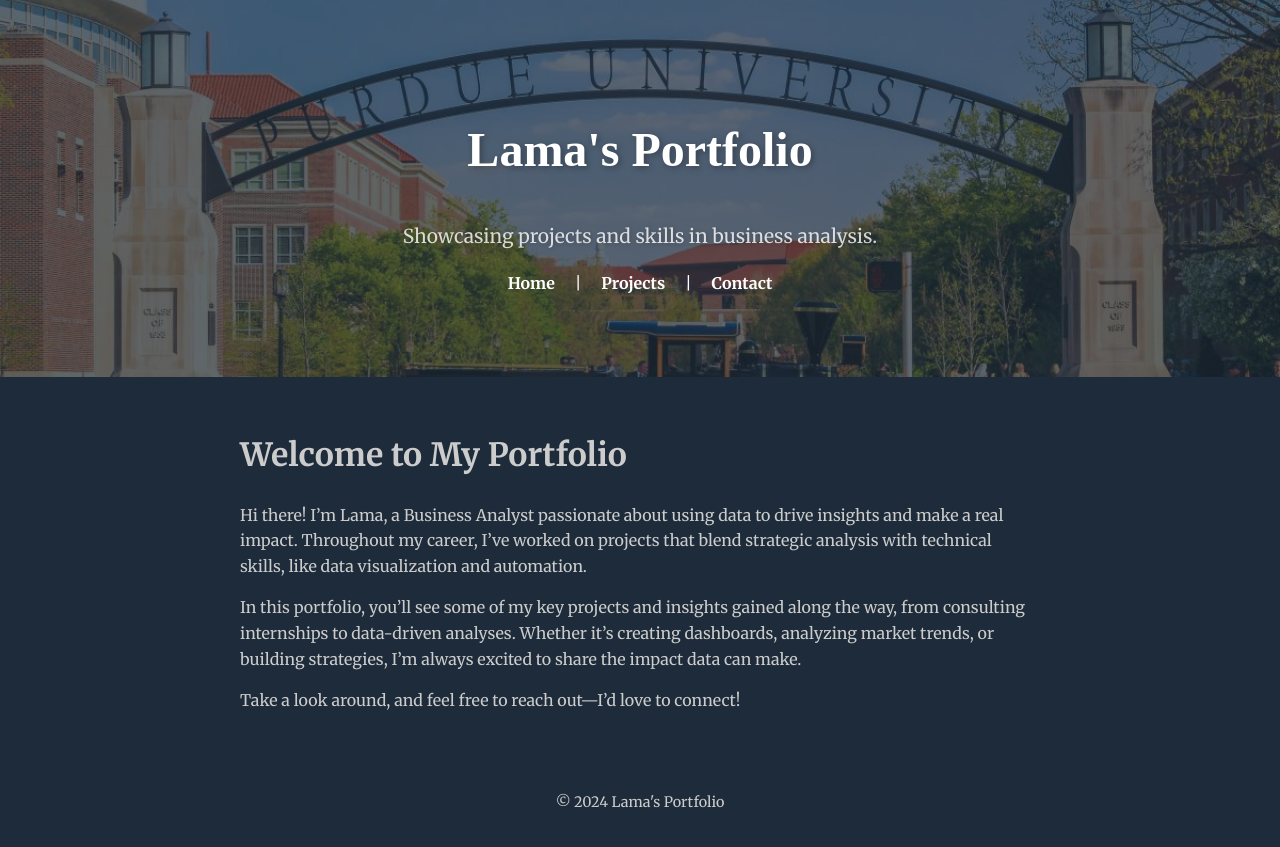
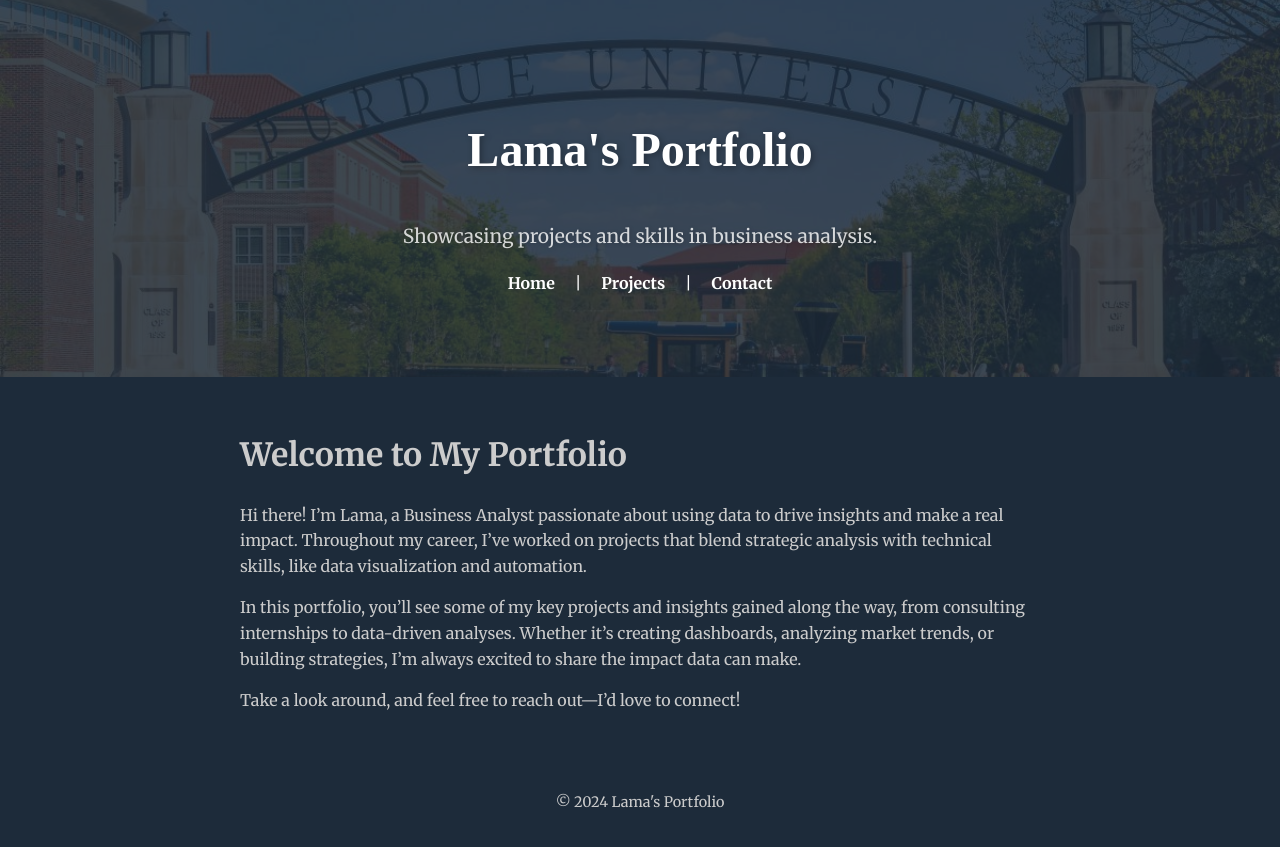
Before and after one commit to LamaJuraisi/Portfolio, a Jekyll site: the page built from index.md, in a window 1280 px wide. Shown: the top 847 px of the page. Built offline with Jekyll 4.4.1, drawn with Linux system fonts in a browser that asks for light colours; some web fonts are replaced.

Commit message:
Update main.css

```diff
--- a/assets/css/main.css
+++ b/assets/css/main.css
@@ -25,7 +25,7 @@ header::before {
   left: 0;
   right: 0;
   bottom: 0;
-  background: rgba(29, 43, 58, 0.7); /* Updated navy tint color */
+  background: rgba(29, 43, 58, 0.85); /* Updated navy tint color */
   z-index: 0;
 }
 
```
